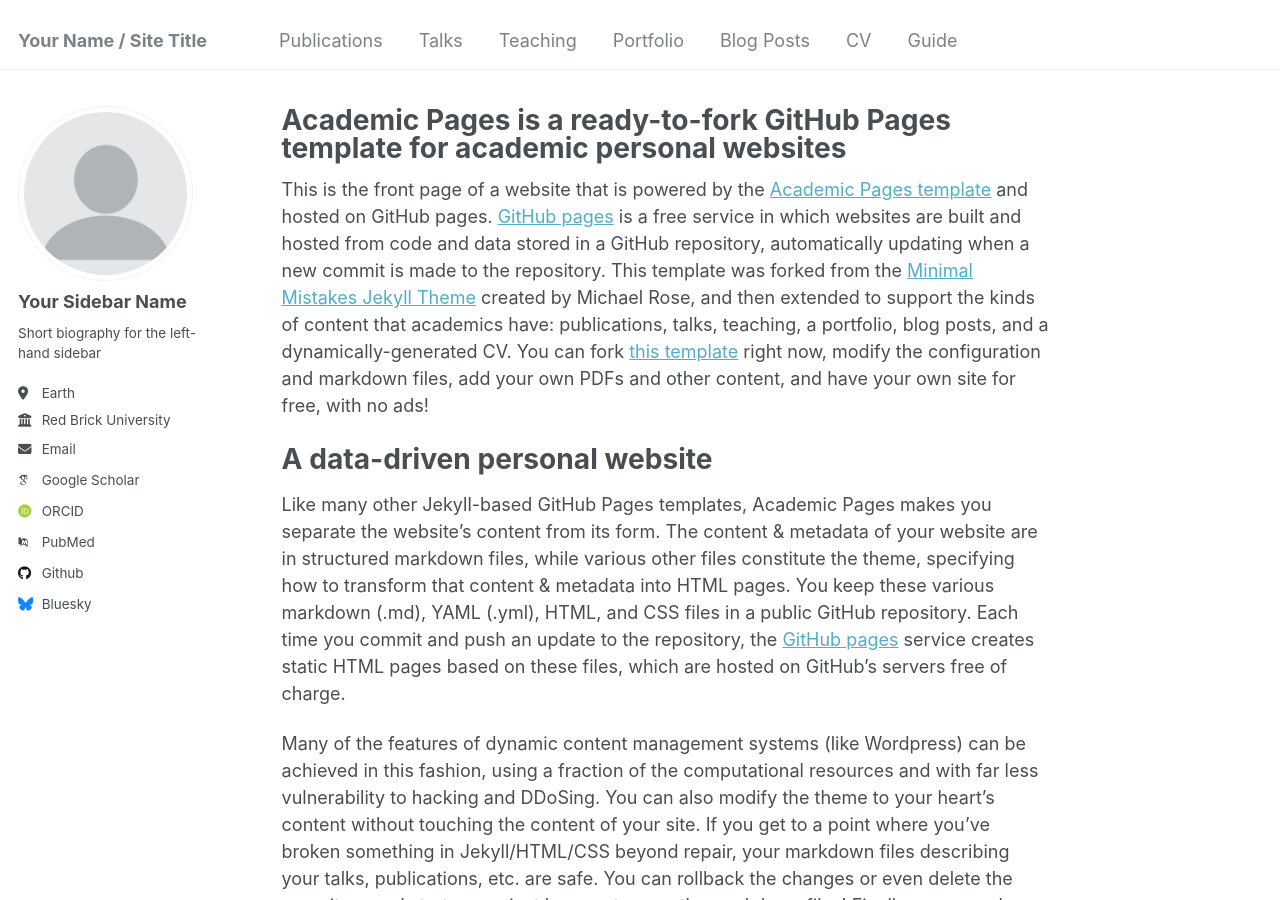
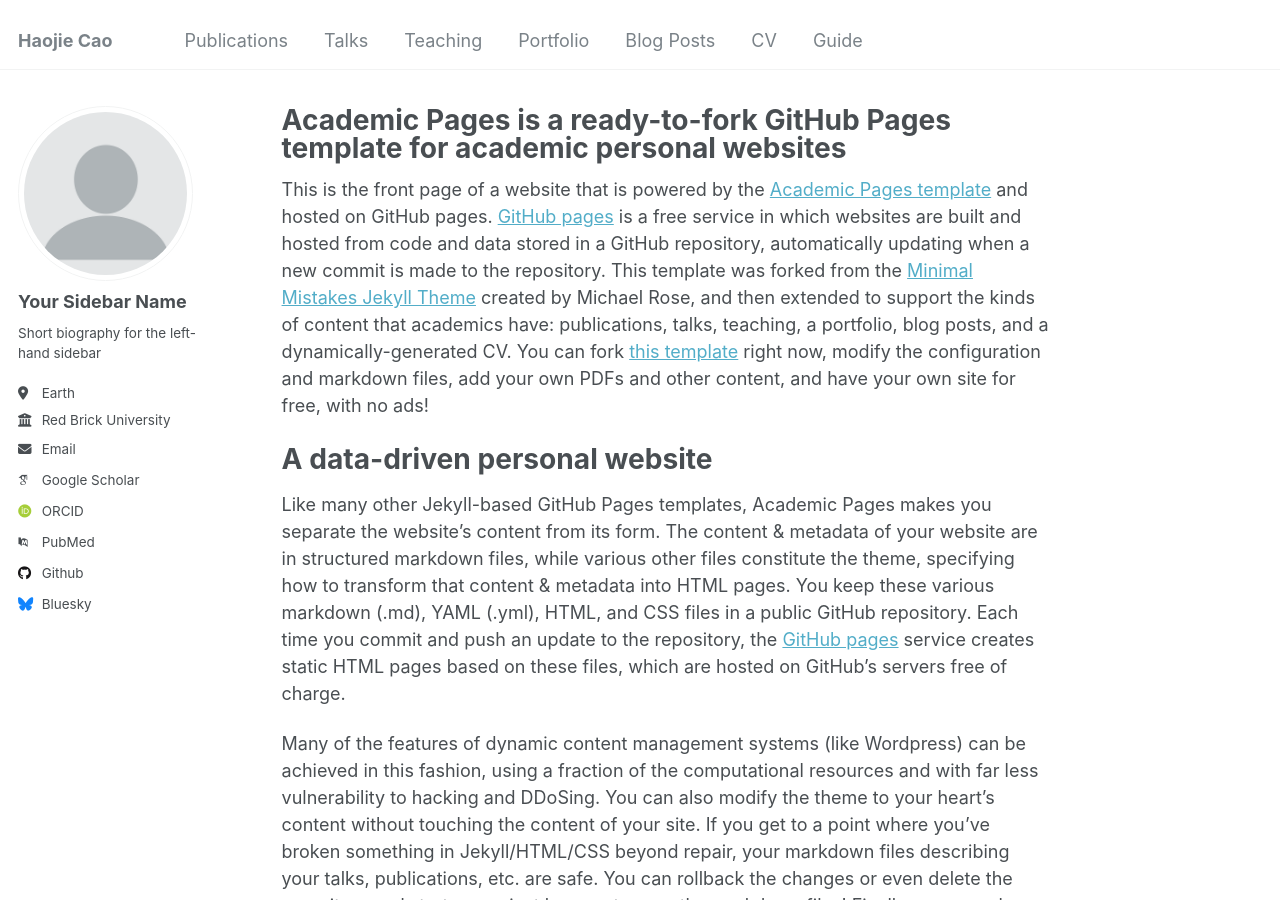
Before and after one commit to haojiecao42/haojiecao42.github.io, a Jekyll site: the page built from _pages/about.md, in a window 1280 px wide and 900 px high. Built offline with Jekyll 4.4.1, drawn with Linux system fonts in a browser that asks for light colours; some web fonts are replaced.

Commit message:
Update _config.yml

```diff
--- a/_config.yml
+++ b/_config.yml
@@ -8,7 +8,7 @@
 
 # Basic Site Settings
 locale                   : "en-US"
-title                    : "Your Name / Site Title"
+title                    : "Haojie Cao"
 title_separator          : "-"
 name                     : &name "Your Name"
 description              : &description "personal description"
```
